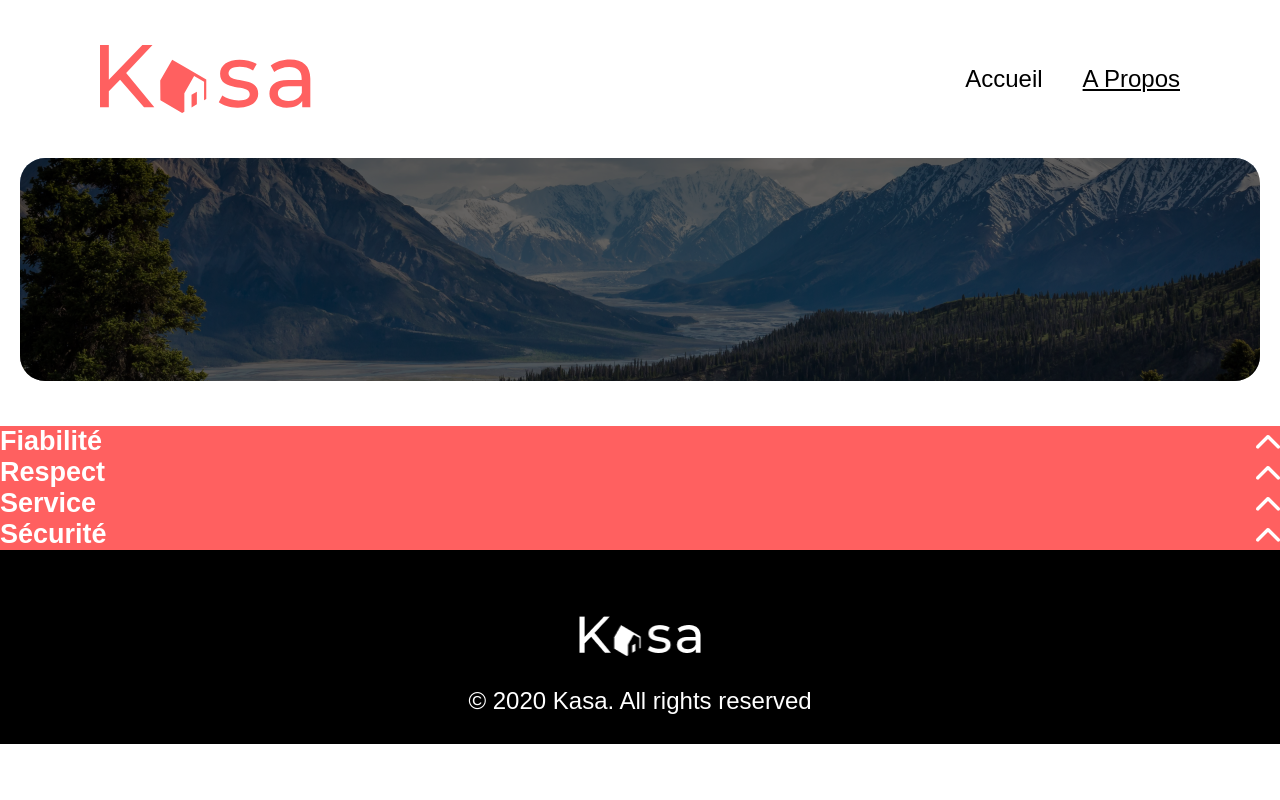
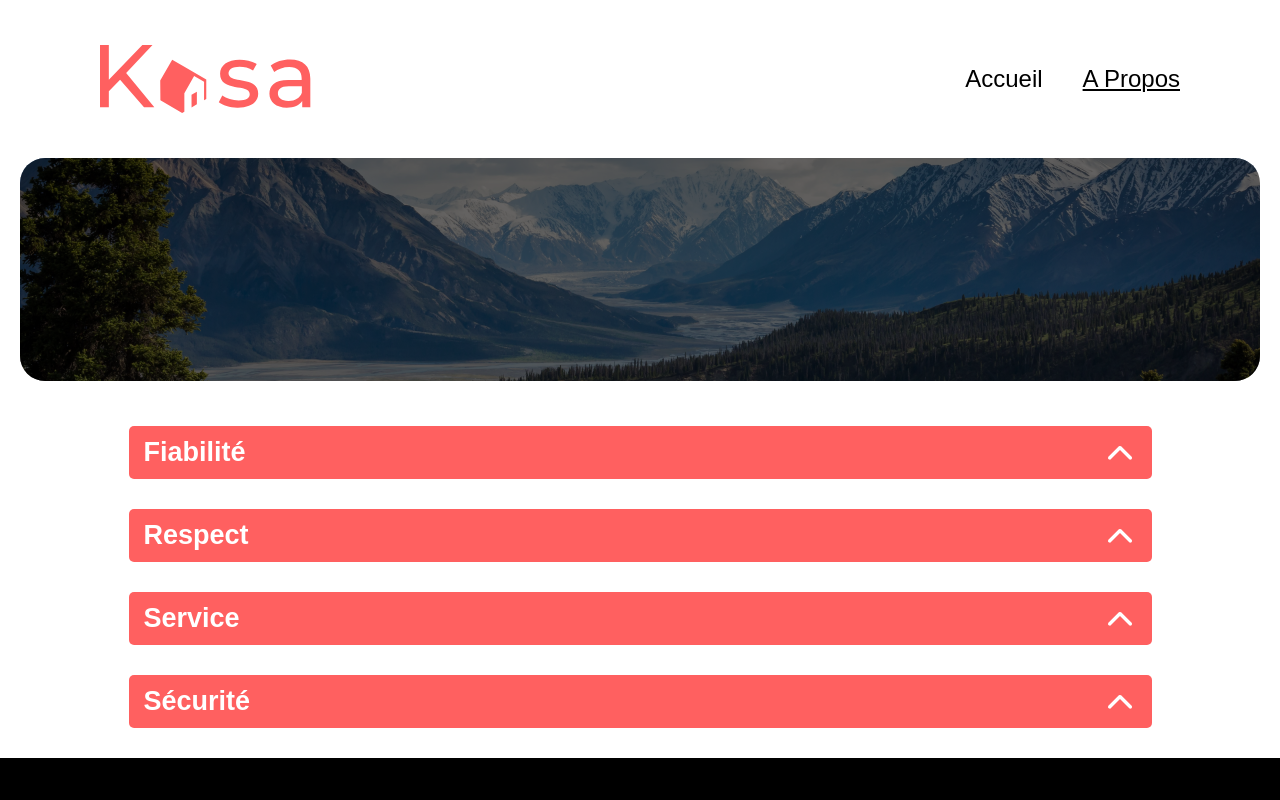
Before and after one commit to MathiasMouillard/Kasa, a React (Create React App) app: page /About in a window 1280 px wide. Shown: the top 800 px of the page. Built offline with nearby package versions, Linux system fonts and the light colour scheme.

Commit message:
About style & collapse 1.1

```diff
--- a/src/components/Collapse/Collapse.jsx
+++ b/src/components/Collapse/Collapse.jsx
@@ -8,7 +8,7 @@ const CustomCollapse = ({ title, children, icon, id }) => {
 
   const toggleCollapse = () => {
     setOpen(!open);
-    setRotate(!rotate); // Inverse l'état de rotation
+    setRotate(!rotate);
   };
 
   useEffect(() => {
@@ -24,25 +24,25 @@ const CustomCollapse = ({ title, children, icon, id }) => {
 
   return (
     <div className="collapse-container">
-      <div className="collapse-style">
+      <div className="collapse-style" onClick={toggleCollapse}>
         <h2>{title}</h2>
         {icon ? (
           <img
             src={icon}
             alt="Icone de flèche"
-            className={`rotate ${rotate ? "down" : ""}`}
-            onClick={toggleCollapse}
+            className={`arrow-icon ${rotate ? "down" : ""}`}
           />
         ) : (
           <img
             src={arrowIcon}
             alt="Icone de flèche"
-            className={`rotate ${rotate ? "down" : ""}`}
-            onClick={toggleCollapse}
+            className={`arrow-icon ${rotate ? "down" : ""}`}
           />
         )}
       </div>
-      {open && <div className="collapse-content">{children}</div>}
+      <div className={`collapse-content ${open ? "open" : ""}`}>
+        <div className="content-inner">{children}</div>
+      </div>
     </div>
   );
 };
--- a/src/pages/About/About.css
+++ b/src/pages/About/About.css
@@ -0,0 +1,36 @@
+
+
+.collapse-container {
+    width: 1023px;
+    margin: 30px auto;
+
+}
+
+.collapse-style {
+    height: 53px;
+    padding: 10px 20px 10px 15px;
+    cursor: pointer;
+    border-radius: 5px;
+}
+
+.arrow-icon {
+    transition: transform 0.3s ease-in-out;
+}
+
+.down {
+    transform: rotate(-180deg);
+}
+
+.collapse-content {
+    max-height: 0;
+    overflow: hidden;
+    transition: max-height 0.3s ease-out;
+}
+
+.collapse-content.open {
+    max-height: 500px;
+    transition: max-height 0.8s ease-in-out;
+}
+.content-inner {
+    padding: 10px 20px 10px 15px;
+}
```
